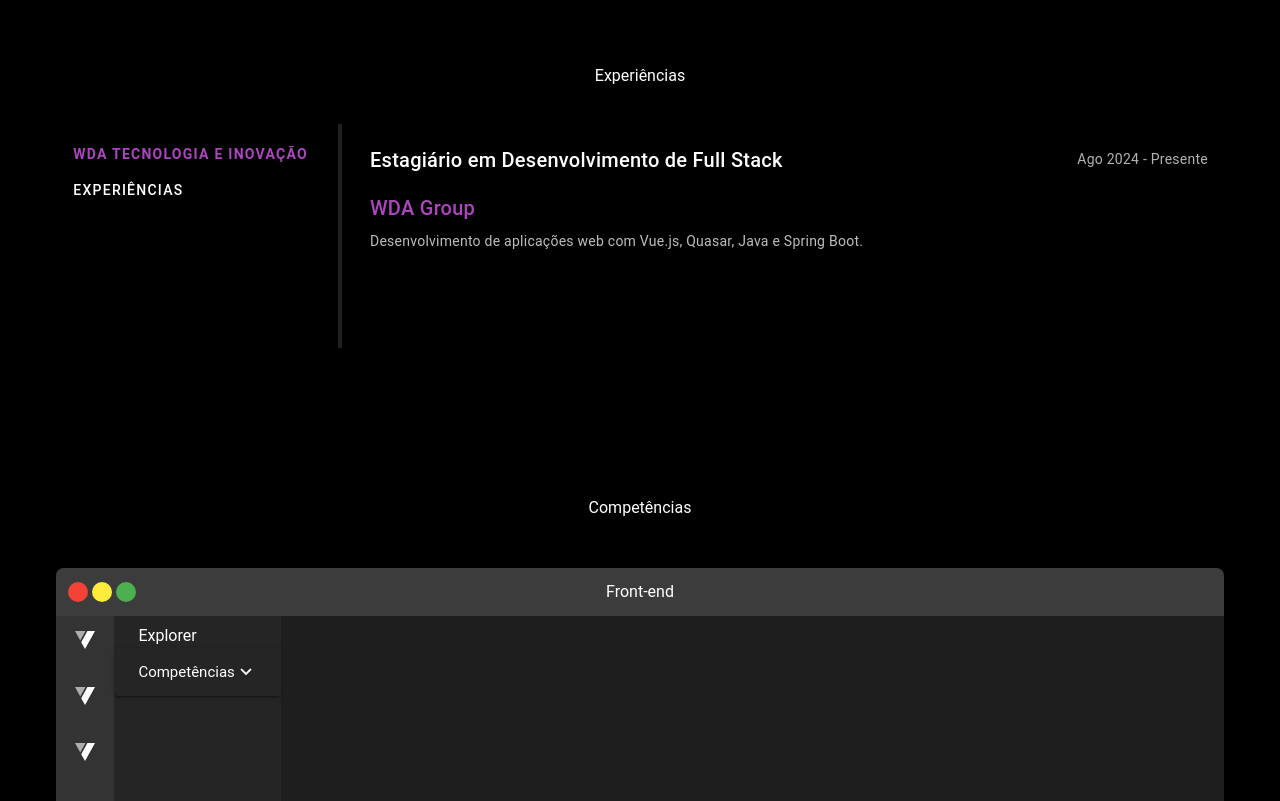
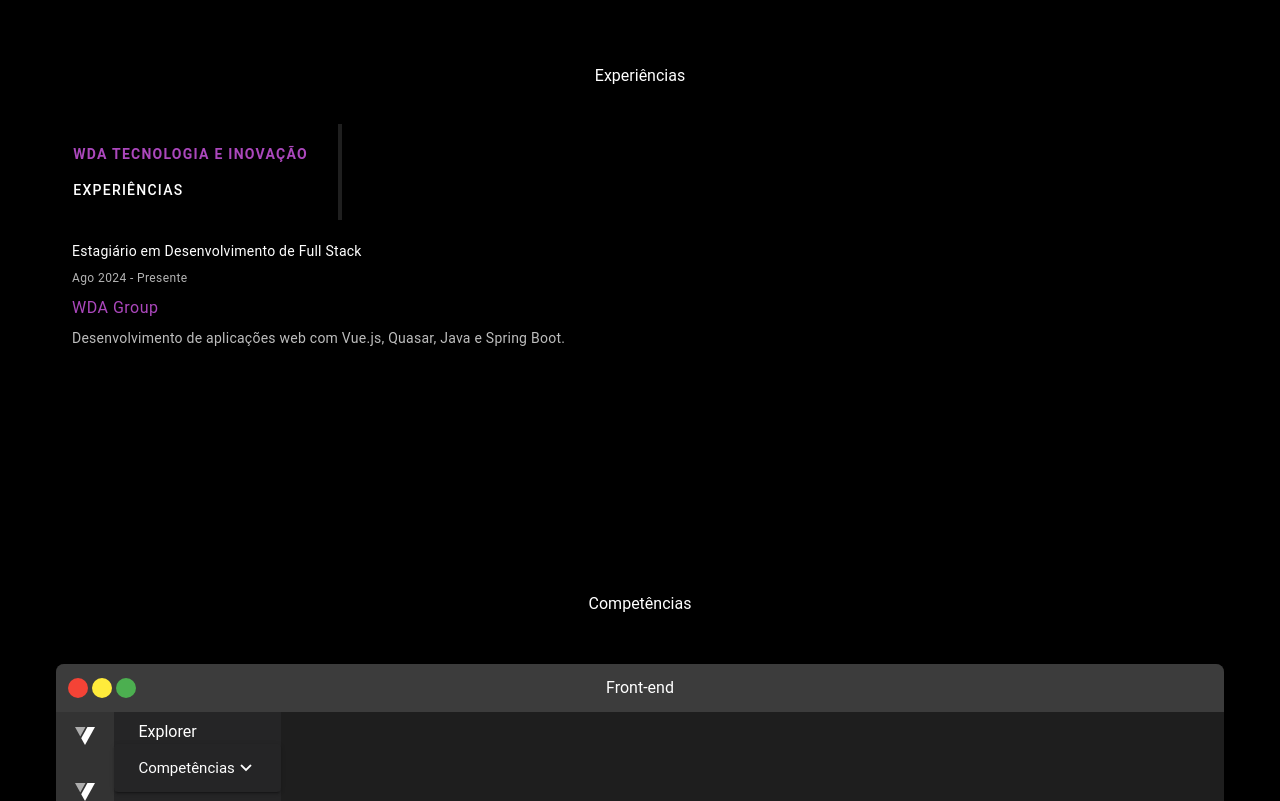
Before and after one commit to RyanVictorDev/Portifolio-RyanVictorDev, a Vue app in the folder portifolio-project/: page / in a window 1280 px wide. Shown: the part 880-1681 px from the top of the page. Built offline with nearby package versions, Linux system fonts and the light colour scheme.

Commit message:
Fix: fixing experiences component

```diff
--- a/portifolio-project/src/components/ContactPage.vue
+++ b/portifolio-project/src/components/ContactPage.vue
@@ -22,6 +22,7 @@
 
         <div class="d-flex ga-3 mx-auto sendButton">
           <v-btn
+            class="text-body-2"
             color="grey-darken-3"
             block
             @click="cancelEmail"
@@ -30,6 +31,7 @@
           </v-btn>
 
           <v-btn
+            class="text-body-2"
             :disabled="!valid"
             color="purple"
             block
--- a/portifolio-project/src/components/ExperiencesPage.vue
+++ b/portifolio-project/src/components/ExperiencesPage.vue
@@ -3,7 +3,7 @@
     <p class="title mx-auto text-center mb-12 pt-12">Experiências</p>
 
     <v-row>
-      <v-col class="d-flex flex-column justify-start border-e-lg" cols="3">
+      <v-col v-if="display.mdAndUp.value" class="d-flex flex-column justify-start border-e-lg" cols="3">
         <v-btn
           v-for="(item, index) in menuItems"
           :key="index"
@@ -17,14 +17,29 @@
         </v-btn>
       </v-col>
 
-      <v-col class="d-flex flex-column">
+      <v-col v-else class="d-flex mx-auto flex-column border-b-lg" cols="10">
+        <v-btn
+          v-for="(item, index) in menuItems"
+          :key="index"
+          class="menu-item"
+          :class="{ 'active': selectedButton === item }"
+          variant="text"
+          align="start"
+          @click="selectedButton = item"
+        >
+          {{ item }}
+        </v-btn>
+      </v-col>
+
+      <v-col class="d-flex flex-column" cols="12">
         <v-card class="overflow-auto bg-black" height="200">
-          <div class="d-flex justify-between align-center">
-            <v-card-title>{{ cards[selectedButton]?.title }}</v-card-title>
-            <v-card-subtitle class="ml-auto">{{ cards[selectedButton]?.subtitle }}</v-card-subtitle>
+          <div class="d-flex flex-column justify-between align-center">
+            <v-card-title class="mr-auto text-body-2">{{ cards[selectedButton]?.title }}</v-card-title>
+            <v-card-subtitle class="mr-auto text-caption">{{ cards[selectedButton]?.subtitle }}</v-card-subtitle>
           </div>
-          <v-card-title class="text-purple-lighten-1">{{ cards[selectedButton]?.company }}</v-card-title>
-          <v-card-text class="text-grey-lighten-1">
+
+          <v-card-title class="text-purple-lighten-1 text-body-1">{{ cards[selectedButton]?.company }}</v-card-title>
+          <v-card-text class="text-grey-lighten-1 text-body-2">
             <p>{{ cards[selectedButton]?.description }}</p>
           </v-card-text>
         </v-card>
@@ -35,6 +50,9 @@
 
 <script setup lang="ts">
 import { ref } from 'vue';
+import { useDisplay } from 'vuetify';
+
+const display = useDisplay();
 
 const cards = {
   "WDA Tecnologia e Inovação": {
@@ -48,7 +66,7 @@
     subtitle: "Ago 1890 - 2023",
     company: "Alguma outra empresa",
     description: "Desenvolvimento de aplicações web com Vue.js, Quasar, Java e Spring Boot."
-  }
+  },
 } as const;
 
 const menuItems = Object.keys(cards) as (keyof typeof cards)[];
--- a/portifolio-project/src/components/HomePage.vue
+++ b/portifolio-project/src/components/HomePage.vue
@@ -12,7 +12,7 @@
               <h1 class="text-h2 text-left font-weight-medium">RYAN VICTOR</h1>
               <Typewriter />
             </div>
-            <div class="text-body-1 font-weight-light text-left text-grey-lighten-1">Olá, sou Ryan Victor, desenvolvedor full stack apaixonado por tecnologia. Trabalho com Vue.js, Quasar, Java e Spring Boot, criando soluções web rápidas e eficientes. Sempre em busca de novos desafios, estou pronto para transformar ideias em realidade.</div>
+            <div class="text-body-1 text-justify font-weight-light text-left text-grey-lighten-1">Olá, sou Ryan Victor, desenvolvedor full stack apaixonado por tecnologia. Trabalho com Vue.js, Quasar, Java e Spring Boot, criando soluções web rápidas e eficientes. Sempre em busca de novos desafios, estou pronto para transformar ideias em realidade.</div>
           </v-col>
 
           <v-col class="my-auto mx-auto" cols="3">
@@ -24,8 +24,8 @@
           </v-col>
         </v-row>
 
-        <v-row v-else lass="mx-auto justify-center">
-          <v-col class="my-auto mx-auto" cols="8">
+        <v-row v-else lass="mx-auto">
+          <v-col class="mx-auto" cols="8">
             <v-img
               class="my-auto"
               height="200"
@@ -33,14 +33,14 @@
             />
           </v-col>
 
-          <v-col class="text-center my-auto mx-auto" cols="8">
+          <v-col class="text-center mx-auto" cols="8">
             <div class="mb-4">
               <h1 class="text-h5 text-left font-weight-medium">RYAN VICTOR</h1>
               <Typewriter
                 font="text-body-2"
               />
             </div>
-            <div class="text-body-2 font-weight-light text-left text-grey-lighten-1">Olá, sou Ryan Victor, desenvolvedor full stack apaixonado por tecnologia. Trabalho com Vue.js, Quasar, Java e Spring Boot, criando soluções web rápidas e eficientes. Sempre em busca de novos desafios, estou pronto para transformar ideias em realidade.</div>
+            <div class="text-body-2 text-justify font-weight-light text-left text-grey-lighten-1">Olá, sou Ryan Victor, desenvolvedor full stack apaixonado por tecnologia. Trabalho com Vue.js, Quasar, Java e Spring Boot, criando soluções web rápidas e eficientes. Sempre em busca de novos desafios, estou pronto para transformar ideias em realidade.</div>
           </v-col>
         </v-row>
       </div>
--- a/portifolio-project/src/components/ProjectsPage.vue
+++ b/portifolio-project/src/components/ProjectsPage.vue
@@ -2,7 +2,7 @@
   <v-container>
     <p class="title mx-auto text-center mb-12 pt-12">Projetos</p>
     <v-row class="justify-space-evenly ga-12">
-      <v-col cols="8" md="5">
+      <v-col cols="10" md="5">
         <ProjectComponent
           title="Locadora de Livros - Flutter"
           description="Um projeto incrível desenvolvido com Vue e Vuetify."
@@ -21,7 +21,7 @@
           project-link="https://github.com/RyanVictorDev/Locadora-Ryan"
         />
       </v-col>
-      <v-col cols="8" md="5">
+      <v-col cols="10" md="5">
         <ProjectComponent
           title="Locadora de Livros - Quasar"
           description="Um projeto incrível desenvolvido com Vue e Vuetify."
```
